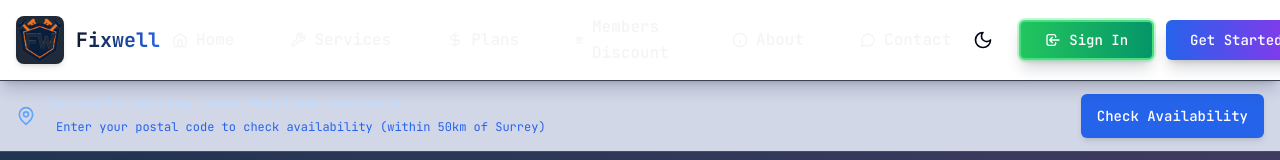
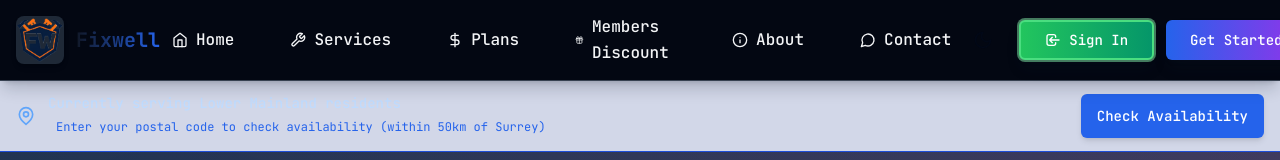
Before and after one commit to fixwellinc/household-services-platform, a Next.js app in the folder apps/frontend/: page / in a window 1280 px wide. Both pictures are taken after a click on the button "Toggle theme". Shown: the top 160 px of the page. Built offline with nearby package versions, Linux system fonts and the light colour scheme; no server answers.

Commit message:
Header dark mode background improved - Changed from semi-transparent to solid background - Light mode: solid white (bg-white) - Dark mode: solid very dark gray (dark:bg-gray-950) - Better contrast and visibility for navigation tabs in dark mode

```diff
--- a/apps/frontend/components/layout/Header.tsx
+++ b/apps/frontend/components/layout/Header.tsx
@@ -86,7 +86,7 @@ const Header: React.FC = () => {
   // Show loading skeleton during hydration to prevent mismatch
   if (!isHydrated) {
     return (
-      <header className="sticky top-0 z-50 w-full border-b border-gray-200 dark:border-gray-700 bg-white/98 dark:bg-gray-900/98 backdrop-blur-md shadow-lg dark:shadow-gray-900/20">
+      <header className="sticky top-0 z-50 w-full border-b border-gray-200 dark:border-gray-700 bg-white dark:bg-gray-950 backdrop-blur-md shadow-lg dark:shadow-gray-900/20">
         <div className="container mx-auto px-4">
           <div className="flex h-20 items-center justify-between">
             {/* Logo */}
@@ -109,7 +109,7 @@ const Header: React.FC = () => {
   }
 
   return (
-    <header className="sticky top-0 z-50 w-full border-b border-gray-200 dark:border-gray-700 bg-white/98 dark:bg-gray-900/98 backdrop-blur-md shadow-lg dark:shadow-gray-900/20">
+    <header className="sticky top-0 z-50 w-full border-b border-gray-200 dark:border-gray-700 bg-white dark:bg-gray-950 backdrop-blur-md shadow-lg dark:shadow-gray-900/20">
       <div className="container mx-auto px-4">
         <div className="flex h-20 items-center justify-between">
           {/* Logo */}
```
